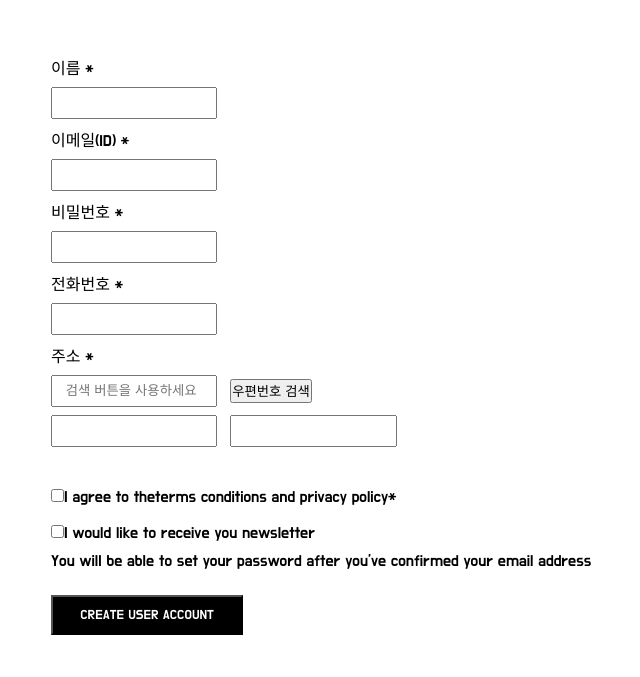
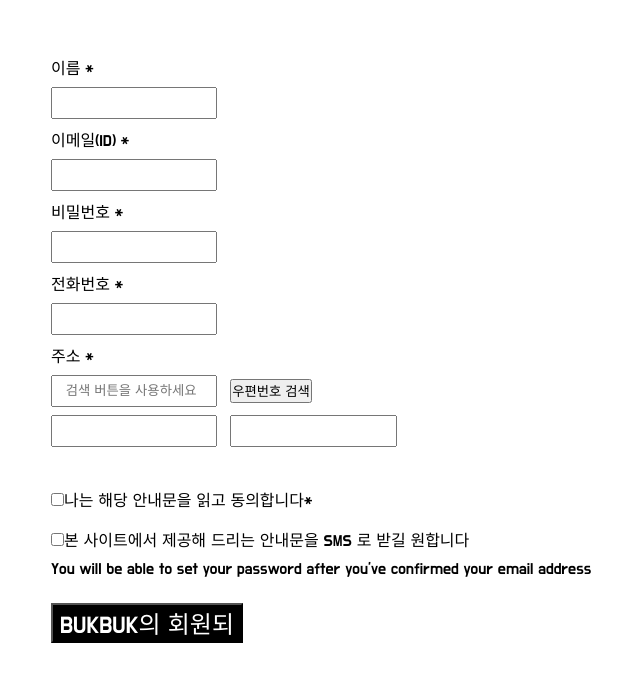
Before and after one commit to gsandoo/bukbuk-project, a React (Create React App) app in the folder bukbuk/: page / in a window 1280 px wide. Shown: the part 193-870 px from the top of the page, without its empty margins (397-1037 px from the left). Before the commit the page ends 828 px from the top, so only its background shows below. Built offline with nearby package versions, Linux system fonts and the light colour scheme.

Commit message:
회원가입

```diff
--- a/bukbuk/src/components/NewMember.js
+++ b/bukbuk/src/components/NewMember.js
@@ -125,14 +125,14 @@ const handleButtonValid = () => {
                     onClick={isCheckBoxClicked}
                   />
                   <span className="checkboxContent">
-                    I agree to the
-                    <span className="line">terms conditions and privacy policy</span>*
+                    나는 해당 안내문을 읽고
+                    <span className="line">&nbsp;동의합니다</span>*
                   </span>
                 </div>
                 <div className="accountCheckboxAgree">
                   <input type="checkbox" className="checkbox" />
                   <span className="checkboxContent">
-                    I would like to receive you newsletter
+                    본 사이트에서 제공해 드리는 안내문을 SMS 로 받길 원합니다
                   </span>
                 </div>
                 <span className="checkboxExplain">
@@ -148,7 +148,7 @@ const handleButtonValid = () => {
                 type="button"
                 onClick={handleButtonValid}
               >
-                CREATE USER ACCOUNT
+                BUKBUK의 회원되기
               </button>
             </div>
       </form>
--- a/bukbuk/src/css files/new-member-input.css
+++ b/bukbuk/src/css files/new-member-input.css
@@ -91,18 +91,22 @@ main{
 
  /* 체크 */
 .signUpButtonAction{
+    font-size: 1.5em;
     width: 15vw;
     height: 5vh;
     background-color: hwb(118 44% 9%);
     color: #ffffff;
     transition: 0.5s;
+    cursor: pointer;
 }
 .signUpButtonInaction{
+    font-size: 1.5em;
     width: 15vw;
     height: 5vh;
     background-color:#000000;
     color: #ffffff;
     transition: 0.5s;
+    cursor: pointer;
 }
 
 
```
